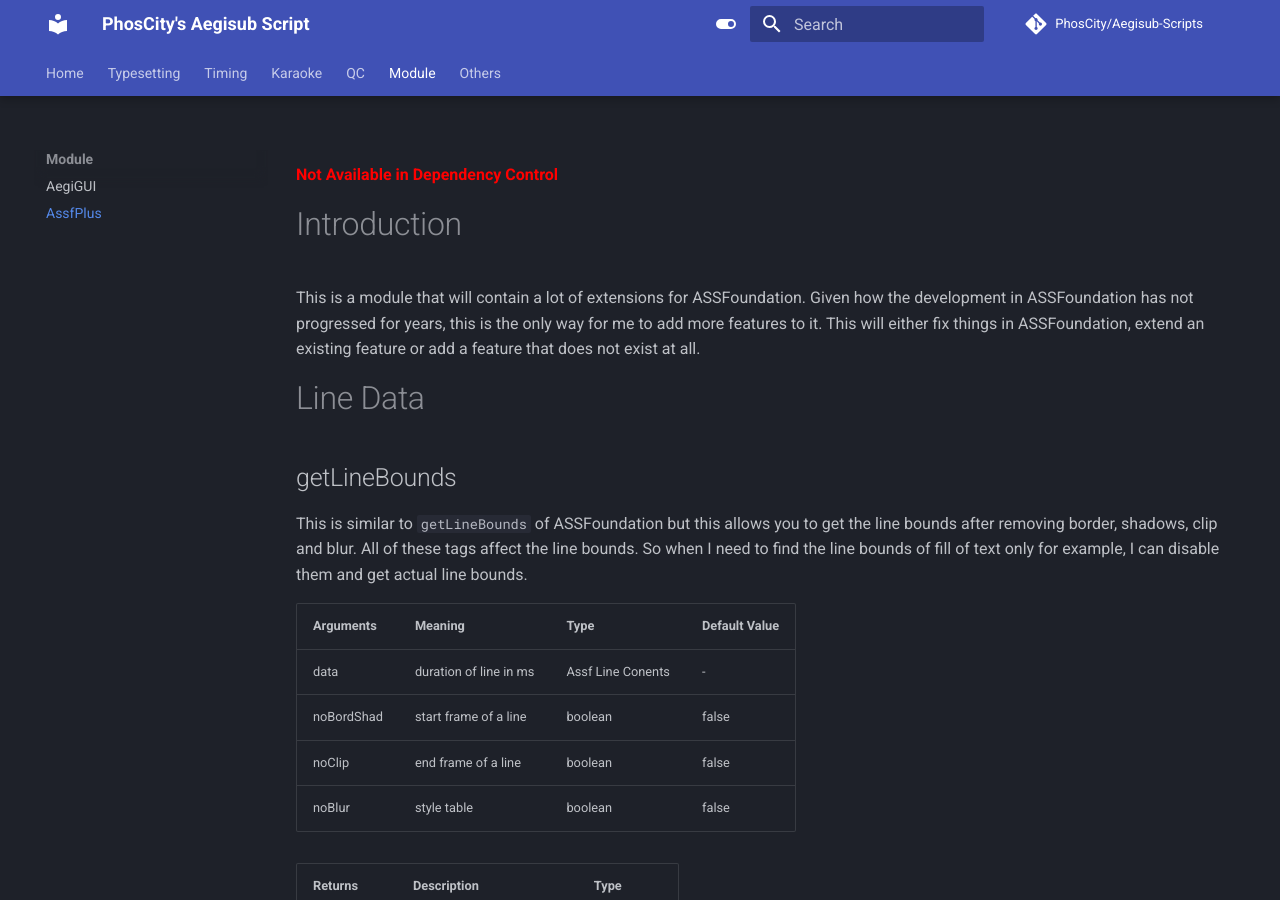
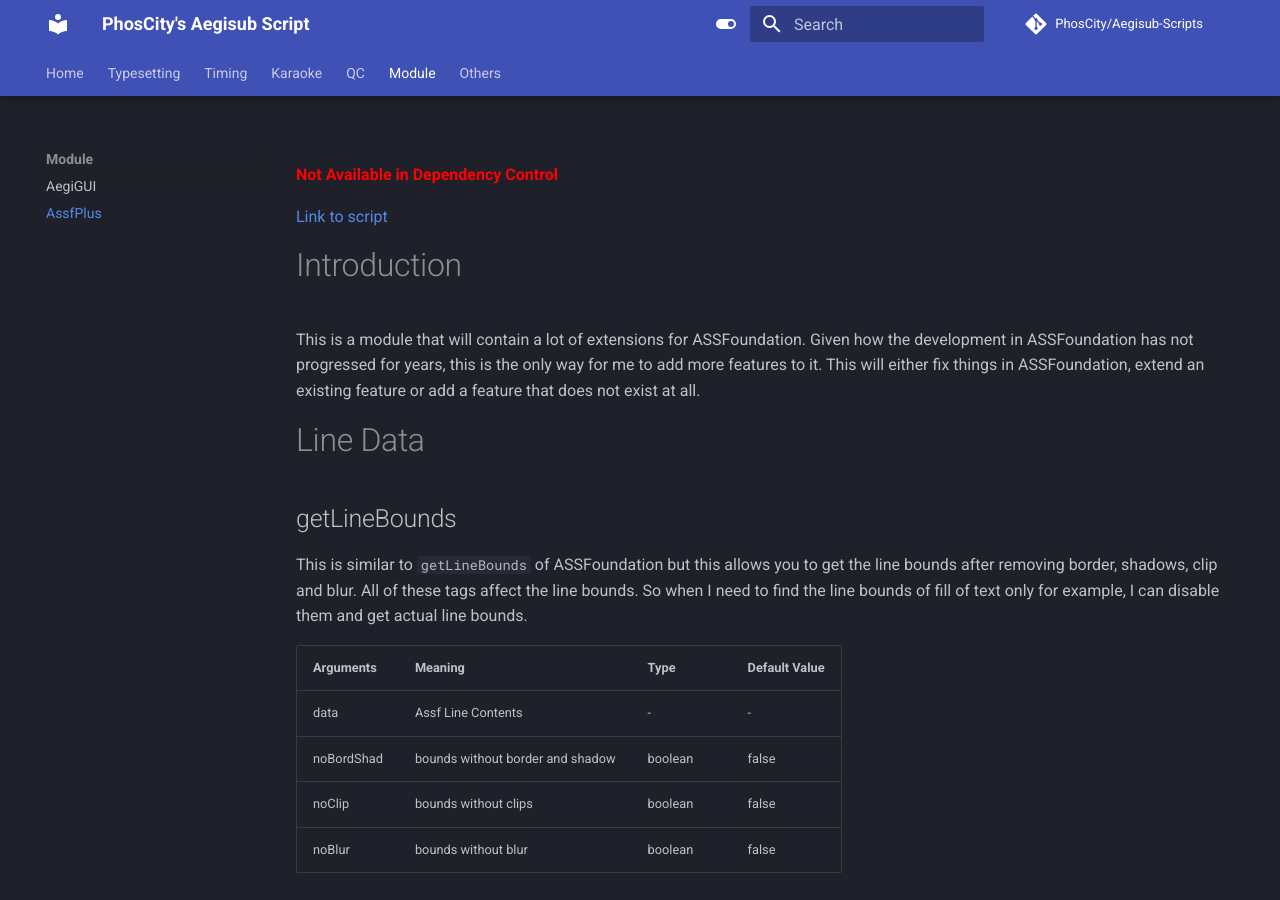
Before and after one commit to PhosCity/Aegisub-Scripts, an MkDocs documentation site: the page built from docs/AssfPlus.md, in a window 1280 px wide and 900 px high. Built offline with MkDocs 1.6.1 and Material for MkDocs 9.7.7, drawn with Linux system fonts in a browser that asks for light colours; comment, search, counter and statistics services are not loaded.

Commit message:
[Docs] Fix typos

```diff
--- a/docs/AssfPlus.md
+++ b/docs/AssfPlus.md
@@ -1,4 +1,6 @@
 <font color="red">**Not Available in Dependency Control**</font>
+
+[Link to script](https://github.com/PhosCity/Aegisub-Scripts/blob/main/modules/phos/AssfPlus.moon)
 
 # Introduction
 
@@ -17,12 +19,12 @@ the line bounds after removing border, shadows, clip and blur. All of these
 tags affect the line bounds. So when I need to find the line bounds of fill of
 text only for example, I can disable them and get actual line bounds.
 
-| Arguments  | Meaning                | Type              | Default Value |
-| ---------- | ---------------------- | ----------------- | ------------- |
-| data       | duration of line in ms | Assf Line Conents | -             |
-| noBordShad | start frame of a line  | boolean           | false         |
-| noClip     | end frame of a line    | boolean           | false         |
-| noBlur     | style table            | boolean           | false         |
+| Arguments  | Meaning                          | Type    | Default Value |
+| ---------- | -------------------------------- | ------- | ------------- |
+| data       | Assf Line Contents               | -       | -             |
+| noBordShad | bounds without border and shadow | boolean | false         |
+| noClip     | bounds without clips             | boolean | false         |
+| noBlur     | bounds without blur              | boolean | false         |
 
 | Returns | Description              | Type  |
 | ------- | ------------------------ | ----- |
```
Also changed, not shown: docs/AegiGUI.md (+2 -0 lines), docs/Fold Operations.md (+1 -1 lines).
